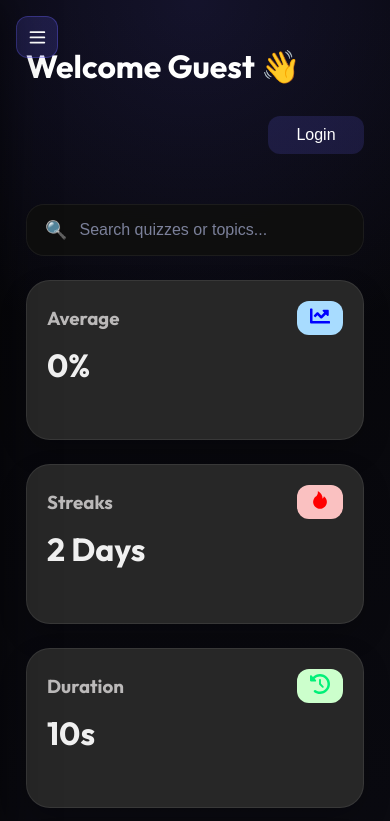
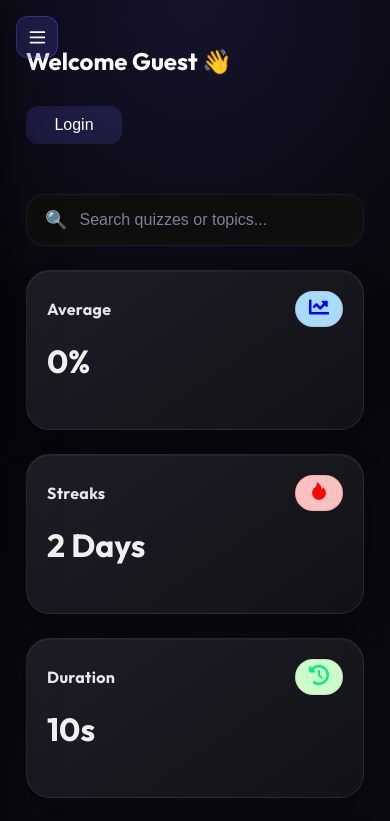
Before and after one commit to Tammyboy23/Quiz-App, a React (Vite) app: page / in a window 390 px wide. Shown: the top 821 px of the page. Built offline with nearby package versions, Linux system fonts and the light colour scheme; a web font is replaced by a local one.

Commit message:
Midnihjt code

```diff
--- a/src/index.css
+++ b/src/index.css
@@ -426,22 +426,35 @@ body{
   }
 
   .tops {
-    padding: 16px 0;
-    justify-content: stretch;
+    display: flex;
+    flex-direction: row;
+    align-items: center;
+    justify-content: space-between;
+  }
+  .side{
+    align-items: flex-end;
   }
 
   .title {
     width: 100%;
+    max-width: none;
   }
 
   .side {
-    justify-content: flex-end;
+    display: flex;
+    justify-content: space-between;
+    align-items: center;
     width: 100%;
+    gap: 10px;
   }
 
-  .top-btns{
-    justify-content: flex-end;
+  .top-btns {
+    display: flex;
+    justify-content: flex-start;
+    align-items: center;
     width: 100%;
+    gap: 8px;
+    flex-wrap: wrap;
   }
 
   .quizes {
@@ -926,7 +939,7 @@ body{
     margin: 32px auto 0;
 }
 .greet h2{
-    font-size: clamp(2rem, 3vw, 2.8rem);
+    font-size: clamp(1.5rem, 3vw, 2.8rem);
     margin-bottom: 12px;
     color: #fff;
 }
@@ -941,15 +954,19 @@ body{
   flex-direction: column;
   gap: 10px;
   min-height: 160px;
-    background: rgb(39, 39, 39);
+  background:
+    linear-gradient(145deg, rgba(30, 30, 39, 0.98), rgba(18, 18, 24, 0.98));
   border: 1px solid rgba(255, 255, 255, 0.08);
   border-radius: 24px;
   padding: 24px;
-    box-shadow: 0 12px 28px rgba(0, 0, 0, 0.18);
+  box-shadow: 0 18px 32px rgba(0, 0, 0, 0.22), inset 0 1px 0 rgba(255, 255, 255, 0.04);
   font-family: outfit, sans-serif;
+  transition: transform 0.2s ease, border-color 0.2s ease, box-shadow 0.2s ease;
 }
 .board:hover{
+  transform: translateY(-3px);
   border-color: rgba(108, 99, 255, 0.35);
+  box-shadow: 0 20px 34px rgba(108, 99, 255, 0.14), inset 0 1px 0 rgba(255, 255, 255, 0.04);
 }
 /* ── Burger button (mobile only) ── */
 .burger-btn {
@@ -1342,16 +1359,24 @@ body{
   flex-direction: row;
   justify-content: space-between;
   align-items: center;
+  gap: 10px;
+  margin-bottom: 4px;
 }
 .board-top h3{
-  color: rgb(187, 185, 185);
+  color: #e6e6ef;
+  font-size: 1rem;
+  letter-spacing: 0.02em;
 }
 .board-top span{
-  padding: 10px;
+  padding: 8px 10px;
   text-align: center;
   align-items: center;
-  border-radius: 12px;
-  color: hsl(0, 93%, 61%);
+  border-radius: 999px;
+  color: #ff9a9a;
+  background: rgba(239, 68, 68, 0.12);
+  border: 1px solid rgba(239, 68, 68, 0.18);
+  font-size: 0.88rem;
+  font-weight: 600;
 }
 @media(max-width: 900px){
   .board{
```
Lines whose indentation alone changed are shown as unchanged.
